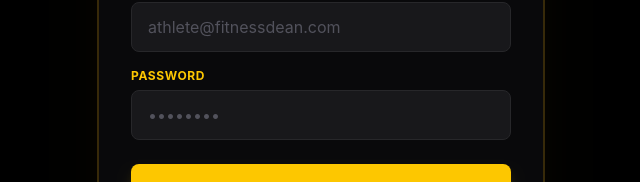
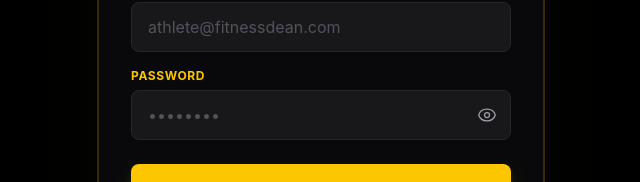
Before and after one commit to Abdullahhacker9/fitness-app, a React (Vite) app: page / in a window 1280 px wide. Shown: the part 356-538 px from the top of the page, without its empty margins (319-959 px from the left). Built offline with nearby package versions, Linux system fonts and the light colour scheme; the HTML template or start-up script is replaced by a standard one.

Commit message:
Add password toggle eye button to login form

```diff
--- a/src/components/Auth.jsx
+++ b/src/components/Auth.jsx
@@ -5,6 +5,7 @@ export default function Auth() {
   const [loading, setLoading] = useState(false)
   const [email, setEmail] = useState('')
   const [password, setPassword] = useState('')
+  const [showPassword, setShowPassword] = useState(false)
   const [isSignUp, setIsSignUp] = useState(false)
 
   const handleAuth = async (e) => {
@@ -92,14 +93,35 @@ export default function Auth() {
               <label className="block text-xs font-bold uppercase tracking-wider text-yellow-400">
                 Password
               </label>
+              <div className="relative mt-1.5">
                 <input
-                type="password"
+                  type={showPassword ? 'text' : 'password'}
                   value={password}
                   onChange={(e) => setPassword(e.target.value)}
                   placeholder="••••••••"
-                className="mt-1.5 w-full rounded-lg border border-zinc-800 bg-zinc-900 px-4 py-3 text-white placeholder-zinc-600 outline-none transition-all focus:border-yellow-400 focus:ring-1 focus:ring-yellow-400"
+                  className="w-full rounded-lg border border-zinc-800 bg-zinc-900 px-4 py-3 pr-11 text-white placeholder-zinc-600 outline-none transition-all focus:border-yellow-400 focus:ring-1 focus:ring-yellow-400"
                   required
                 />
+                <button
+                  type="button"
+                  onClick={() => setShowPassword(!showPassword)}
+                  className="absolute right-3.5 top-1/2 -translate-y-1/2 text-zinc-400 hover:text-yellow-400 transition-colors focus:outline-none"
+                  aria-label={showPassword ? 'Hide password' : 'Show password'}
+                >
+                  {showPassword ? (
+                    /* Eye Slash Icon (Hide Password) */
+                    <svg xmlns="http://www.w3.org/2000/svg" fill="none" viewBox="0 0 24 24" strokeWidth={1.5} stroke="currentColor" className="w-5 h-5">
+                      <path strokeLinecap="round" strokeLinejoin="round" d="M3.98 8.223A10.477 10.477 0 001.934 12C3.226 16.338 7.244 19.5 12 19.5c.993 0 1.953-.138 2.863-.395M6.228 6.228A10.45 10.45 0 0112 4.5c4.756 0 8.773 3.162 10.065 7.498a10.523 10.523 0 01-4.293 5.774M6.228 6.228L3 3m3.228 3.228l3.65 3.65m7.894 7.894L21 21m-3.228-3.228l-3.65-3.65m0 0a3 3 0 10-4.243-4.243m4.242 4.242L9.88 9.88" />
+                    </svg>
+                  ) : (
+                    /* Eye Icon (Show Password) */
+                    <svg xmlns="http://www.w3.org/2000/svg" fill="none" viewBox="0 0 24 24" strokeWidth={1.5} stroke="currentColor" className="w-5 h-5">
+                      <path strokeLinecap="round" strokeLinejoin="round" d="M2.036 12c1.274 4.057 5.065 7 9.964 7 4.899 0 8.69-2.943 9.964-7-1.274-4.057-5.065-7-9.964-7-4.899 0-8.69 2.943-9.964 7z" />
+                      <path strokeLinecap="round" strokeLinejoin="round" d="M15 12a3 3 0 11-6 0 3 3 0 016 0z" />
+                    </svg>
+                  )}
+                </button>
+              </div>
             </div>
 
             <button
```
Lines whose indentation alone changed are shown as unchanged.
